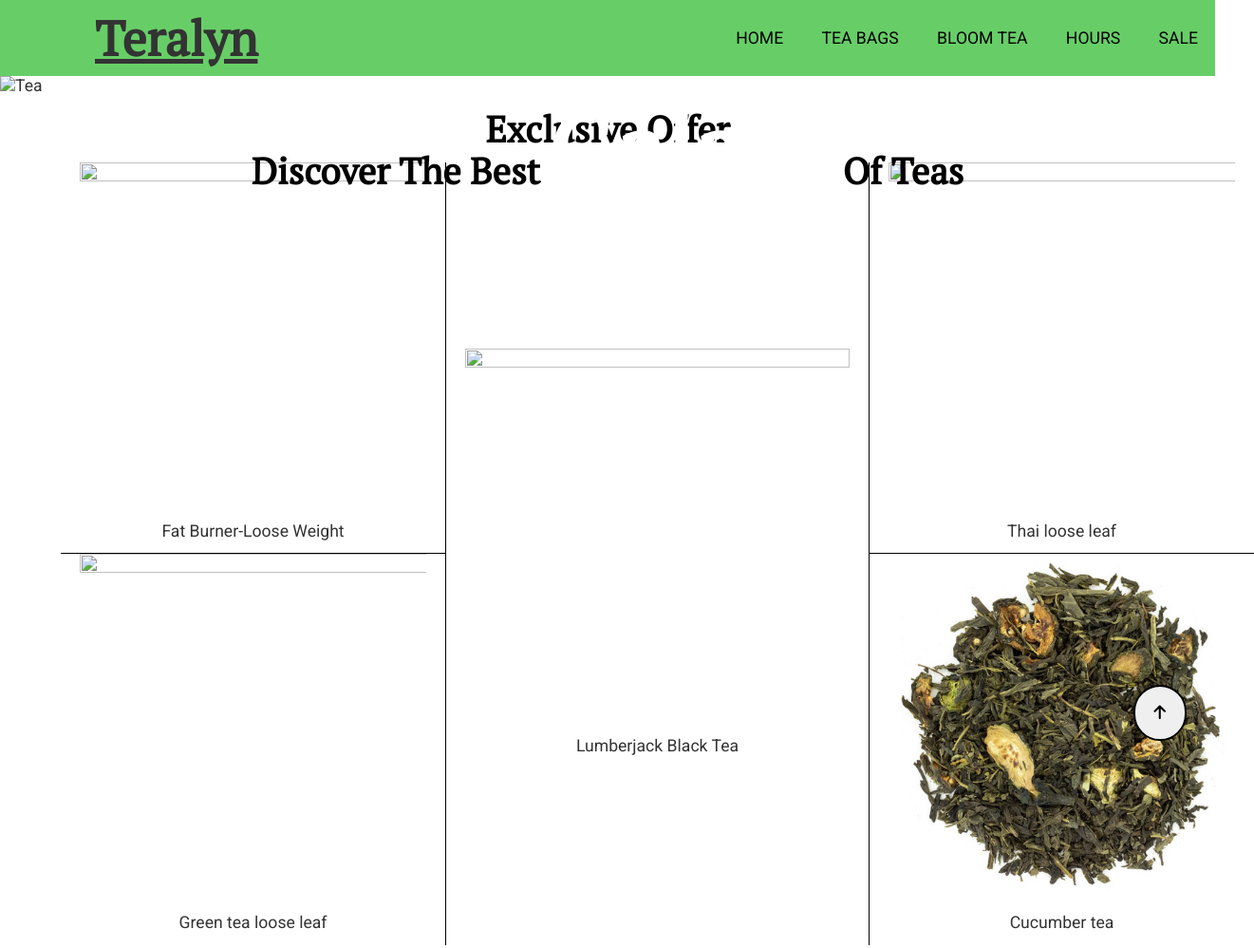
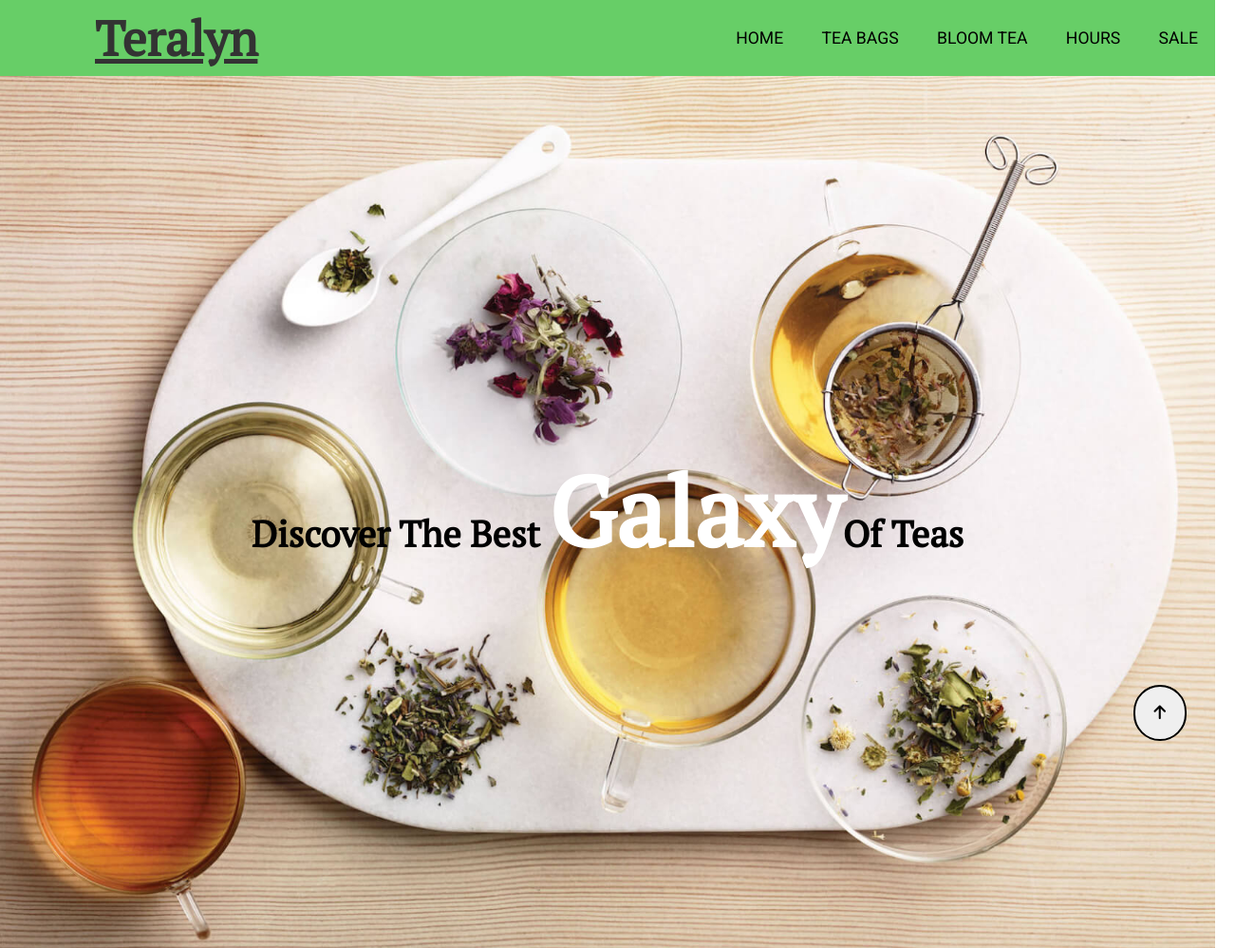
Before and after one commit to chenlee-dev/tealyra-shop, a plain HTML site: page index.html in a window 1280 px wide. Shown: the top 998 px of the page at 95% size, 1321 px wide, since content can reach past the window. Drawn offline with Linux system fonts and the light colour scheme; the site is published under a folder, as on GitHub Pages, so addresses that start at the root find nothing.

Commit message:
Update index.html

```diff
--- a/index.html
+++ b/index.html
@@ -28,7 +28,7 @@
     </header>
     <section class="hero">
         <h2 class="hero__h2">Discover The Best <span>Galaxy</span>Of Teas</h2>
-        <img src="/img/hero.jpeg" alt="Tea" >
+        <img src="./img/hero.jpeg" alt="Tea" >
     </section>
     <main class="main">
         <article class="main__article">
@@ -37,21 +37,21 @@
                 <div class="section__div">
                     <div>
                         <div>
-                            <img src="/img/cucumber-tea-5.jpeg" alt="" width="405" height="405">
+                            <img src="./img/cucumber-tea-5.jpeg" alt="" width="405" height="405">
                             <p>Fat Burner-Loose Weight</p>
                         </div>
                         <div>
-                            <img src="/img/thai-loose-leaf-4.jpeg" alt="" width="405" height="405">
+                            <img src="./img/thai-loose-leaf-4.jpeg" alt="" width="405" height="405">
                             <p>Green tea loose leaf</p>
                         </div>
                     </div>
                     <div class="popular-tea">
-                        <img src="/img/Lumberjack-black-leaf-3.jpg" alt="" width="405" height="405">
+                        <img src="./img/Lumberjack-black-leaf-3.jpg" alt="" width="405" height="405">
                         <p>Lumberjack Black Tea</p>
                     </div>
                     <div>
                         <div>
-                            <img src="/img/thai-loose-leaf-4.jpeg" alt="" width="405" height="405">
+                            <img src="./img/thai-loose-leaf-4.jpeg" alt="" width="405" height="405">
                             <p>Thai loose leaf</p>
                         </div>
                         <div>
```
